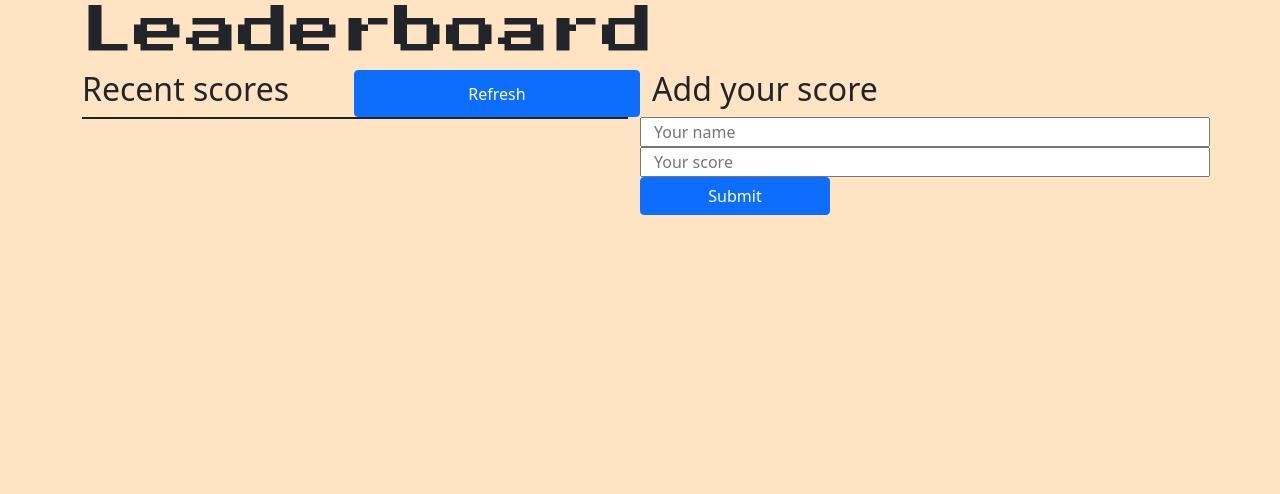
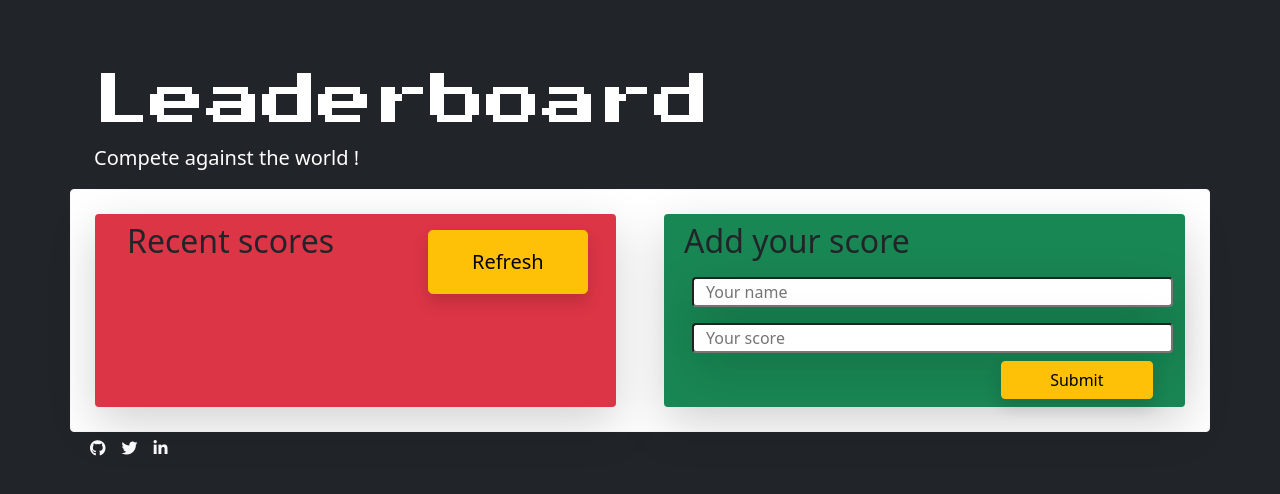
Before and after one commit to Maclenn77/Leaderboard, a website built with webpack: page dist/index.html in a window 1280 px wide. Built offline with nearby package versions, Linux system fonts and the light colour scheme; no server answers.

Commit message:
Update style

```diff
--- a/dist/index.html
+++ b/dist/index.html
@@ -5,25 +5,37 @@
     <meta name="viewport" content="width=device-width, initial-scale=1.0">
     <title>Leaderboard</title>
     <link href="https://cdn.jsdelivr.net/npm/bootstrap@5.1.3/dist/css/bootstrap.min.css" rel="stylesheet" integrity="sha384-1BmE4kWBq78iYhFldvKuhfTAU6auU8tT94WrHftjDbrCEXSU1oBoqyl2QvZ6jIW3" crossorigin="anonymous">
+    <script src='https://kit.fontawesome.com/a076d05399.js' crossorigin='anonymous'></script>
 <script defer src="index.bundle.js"></script></head>
-<body class="container">
-  <h1>Leaderboard</h1>
-  <main class="row">
-      <section class="col">
-          <div class="row">
-            <h2 class="col">Recent scores</h2>
-            <button type="reset" class="col btn btn-primary" id="refresh">Refresh</button>
+<body class="container bg-dark">
+  <nav class="navbar pt-1"><h1 class="text-white mt-5"></h1></nav>
+  <div class="jumbotron jumbotron-fluid">
+    <div class="container">
+      <h1 class="display-4 text-white">Leaderboard</h1>
+      <p class="lead text-white">Compete against the world !</p>
+    </div>
+  </div>
+  <main class="row bg-white border border-light rounded">
+      <section class="col m-4 bg-danger rounded shadow-lg">
+          <div class="row m-2 d-flex">
+            <h2 class="col align-items-center">Recent scores</h2>
+            <button type="reset" class="col-4 btn btn-primary m-2 p-3 btn-warning btn-lg shadow" id="refresh">Refresh</button>
           </div>
-            <ul class="leaderboard border border-dark"></ul>
+            <ul class="shadow-lg list-group bg-white m-2"></ul>
       </section>
-      <section class="col">
-          <h2>Add your score</h2>
-          <form class="row">
-            <input  class="col-12" type="text" name="name" placeholder="Your name" id="name">
-            <input  class="col-12" type="number" name="score" placeholder="Your score" id="score">
-            <button type="submit" class="col-4 btn btn-primary" id="add-score">Submit</button>
+      <section class="col m-4 bg-success rounded shadow-lg">
+          <h2 class="m-2">Add your score</h2>
+          <form class="row m-2">
+            <input  class="col-12 m-2 rounded shadow-lg" type="text" name="name" placeholder="Your name" id="name">
+            <input  class="col-12 m-2 rounded shadow-lg" type="number" name="score" placeholder="Your score" id="score">
+            <div class="d-flex align-items-end flex-column"><button type="submit" class="col-4 shadow btn  btn-warning ml-auto" id="add-score">Submit</button></div>
           </form>
       </section>
   </main>
+  <footer class="d-flex">
+    <a href="https://github.com/Maclenn77"><i class="fab fa-github text-light m-2"></i></a>
+    <a href="https://twitter.com/SrJuanPapas"><i class="fab fa-twitter text-light m-2"></i></a>
+    <a href="https://linkedin.com/in/juanpaulopereztejada" class="mr-auto"><i class="fab fa-linkedin-in text-light m-2 ml-auto"></i></a>
+  </footer>
 </body>
 </html>
```
Also changed, not shown: dist/index.bundle.js (+2 -2 lines).
